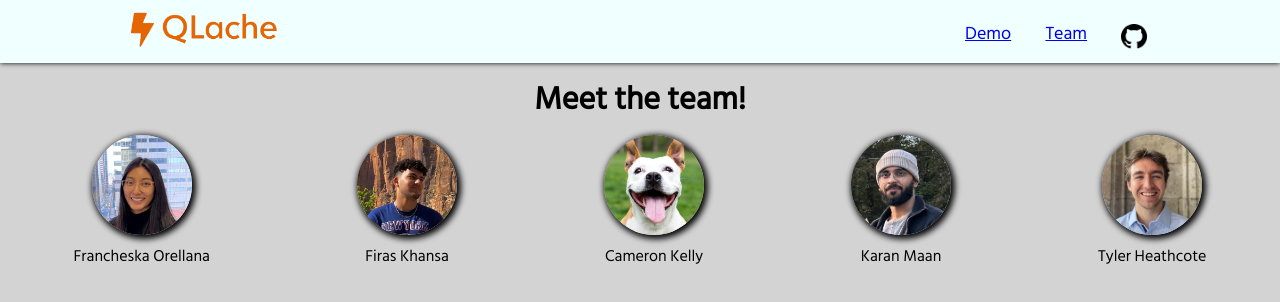
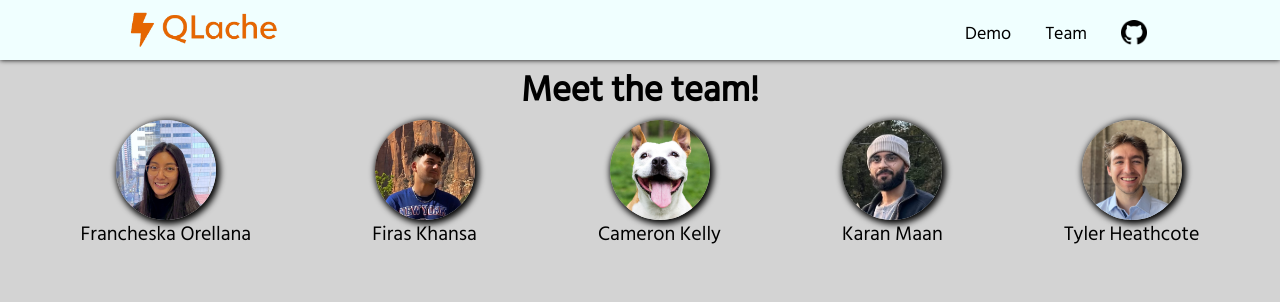
Before and after one commit to oslabs-beta/QLache-Demo, a Next.js app: page /team in a window 1280 px wide. Shown: the top 302 px of the page. Built offline with nearby package versions, Linux system fonts and the light colour scheme.

Commit message:
removed ts files, added tailwind css and worked on home page

```diff
--- a/components/navbar.js
+++ b/components/navbar.js
@@ -2,16 +2,22 @@ import styles from './navbar.module.css';
 
 function NavBar() {
   return (
-    <div>
-      <div className={styles.nav}>
-        <div className={styles.logoHome}><a href="/"><div><img src="/qlache-side-lightning.png" /></div></a></div>
-        <div className={styles.directory}>
-          <a href="/demo">Demo</a>
-          <a href="/team">Team</a>
-          <a href="https://github.com/oslabs-beta/QLache-Package" target="_blank"><img className={styles.git} src="/github-logo.png"/></a>
-        </div>
+    <nav className={styles.nav}>
+      <div className={styles.logoHome}>
+        <a href="/">
+          <div>
+            <img src="/qlache-side-lightning.png" />
+          </div>
+        </a>
       </div>
-    </div>
+      <div className={styles.directory}>
+        <a href="/demo">Demo</a>
+        <a href="/team">Team</a>
+        <a href="https://github.com/oslabs-beta/QLache-Package" target="_blank">
+          <img className={styles.git} src="/github-logo.png" />
+        </a>
+      </div>
+    </nav>
   );
 }
 
--- a/components/navbar.module.css
+++ b/components/navbar.module.css
@@ -6,6 +6,9 @@
   font-size: large;
   justify-content: space-between;
   box-shadow: 0px 0px 5px black;
+  position: fixed;
+  top:0;
+  height: 60px;
 }
 
 .directory, .logoHome {
@@ -35,5 +38,4 @@
   width: 2vw;
   min-width: 20px;
   position: relative;
-  top: 5px;
 }
--- a/package.json
+++ b/package.json
@@ -25,8 +25,8 @@
     "react-dom": "^18.2.0"
   },
   "devDependencies": {
-    "@types/node": "18.11.15",
-    "@types/react": "18.0.26",
-    "typescript": "4.9.4"
+    "autoprefixer": "^10.4.13",
+    "postcss": "^8.4.20",
+    "tailwindcss": "^3.2.4"
   }
 }
--- /dev/null
+++ b/pages/demo.js
@@ -0,0 +1,15 @@
+import NavBar from '../components/navbar';
+
+function Demo() {
+  return (
+    <>
+      <NavBar />
+      <div id="content">
+        <h1>Look at how fast QLache is!</h1>
+        <strong>sick demo</strong>
+      </div>
+    </>
+  );
+}
+
+export default Demo;
--- a/pages/index.js
+++ b/pages/index.js
@@ -1,10 +1,16 @@
-import NavBar from "../components/navbar";
+import NavBar from '../components/navbar';
 
 function HomePage() {
   return (
     <>
       <NavBar />
-      <h1>QLache BABYYY</h1>
+      <div id="content">
+        <img src="/qlache-top-lightning.png" id="logo-main" />
+        <h1 className="text-3xl font-bold">
+          A lightweight, eviction & expiration-conscious GraphQL caching
+          solution.
+        </h1>
+      </div>
     </>
   );
 }
--- a/pages/team.js
+++ b/pages/team.js
@@ -1,35 +1,48 @@
-import NavBar from "../components/navbar";
-import TeamMember from "../components/teamMember";
+import NavBar from '../components/navbar';
+import TeamMember from '../components/teamMember';
 
 const memberInfo = [
-  {name: 'Francheska Orellana',
+  {
+    name: 'Francheska Orellana',
     photo: '/fo.jpeg',
-  github: 'https://github.com/frorellana'},
-  {name: 'Firas Khansa',
+    github: 'https://github.com/frorellana',
+  },
+  {
+    name: 'Firas Khansa',
     photo: '/fk.jpeg',
-  github: 'https://github.com/gitfuego'},
-  {name: 'Cameron Kelly',
+    github: 'https://github.com/gitfuego',
+  },
+  {
+    name: 'Cameron Kelly',
     photo: '/ck.jpeg',
-  github: 'https://github.com/Cam-Kelly'},
-  {name: 'Karan Maan',
+    github: 'https://github.com/Cam-Kelly',
+  },
+  {
+    name: 'Karan Maan',
     photo: '/km.jpeg',
-  github: 'https://github.com/modestmaan'},
-  {name: 'Tyler Heathcote',
+    github: 'https://github.com/modestmaan',
+  },
+  {
+    name: 'Tyler Heathcote',
     photo: '/th.jpeg',
-  github: 'https://github.com/tylerheathcote'}
+    github: 'https://github.com/tylerheathcote',
+  },
 ];
 
-function Home() {
+function Team() {
   return (
     <>
       <NavBar />
+      <div id="content">
         <h1>Meet the team!</h1>
         <div id="memberContainer">
-        {memberInfo.map((member) => <TeamMember {...member} />)}
+          {memberInfo.map((member) => (
+            <TeamMember {...member} />
+          ))}
         </div>
-
+      </div>
     </>
   );
 }
 
-export default Home;
+export default Team;
--- /dev/null
+++ b/postcss.config.js
@@ -0,0 +1,6 @@
+module.exports = {
+  plugins: {
+    tailwindcss: {},
+    autoprefixer: {},
+  },
+}
--- a/styles/globals.css
+++ b/styles/globals.css
@@ -1,4 +1,7 @@
 @import url('https://fonts.googleapis.com/css2?family=Hind+Siliguri:wght@300;400&display=swap');
+@tailwind base;
+@tailwind components;
+@tailwind utilities;
 
 body {
   font-family: 'Hind Siliguri', sans-serif;
@@ -9,6 +12,7 @@ body {
 h1 {
   width:fit-content;
   margin: 10px auto;
+  @apply text-4xl font-bold;
 }
 
 #directory {
@@ -19,4 +23,14 @@ h1 {
   display: flex;
   justify-content: space-around;
   width: 100%;
+  @apply text-xl font-medium;
 }
+
+#content {
+  padding: 60px 20px 20px;
+}
+
+#logo-main {
+  width: 35%;
+  margin: 2% auto;
+}
--- /dev/null
+++ b/tailwind.config.js
@@ -0,0 +1,11 @@
+/** @type {import('tailwindcss').Config} */
+module.exports = {
+  content: [
+    './pages/**/*.{js,ts,jsx,tsx}',
+    './components/**/*.{js,ts,jsx,tsx}',
+  ],
+  theme: {
+    extend: {},
+  },
+  plugins: [],
+};
```
Also changed, not shown: tsconfig.json (deleted, +0 -30 lines), public/qlache-top-lightning.png (added). Lines whose indentation alone changed are shown as unchanged.
